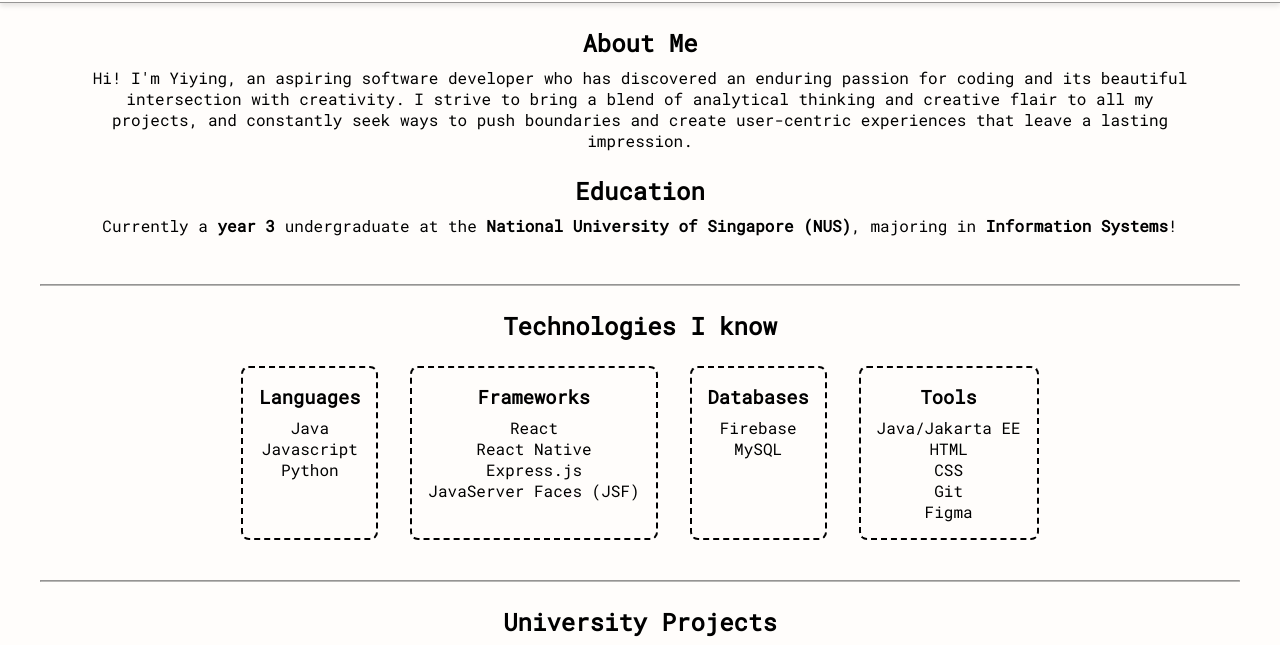
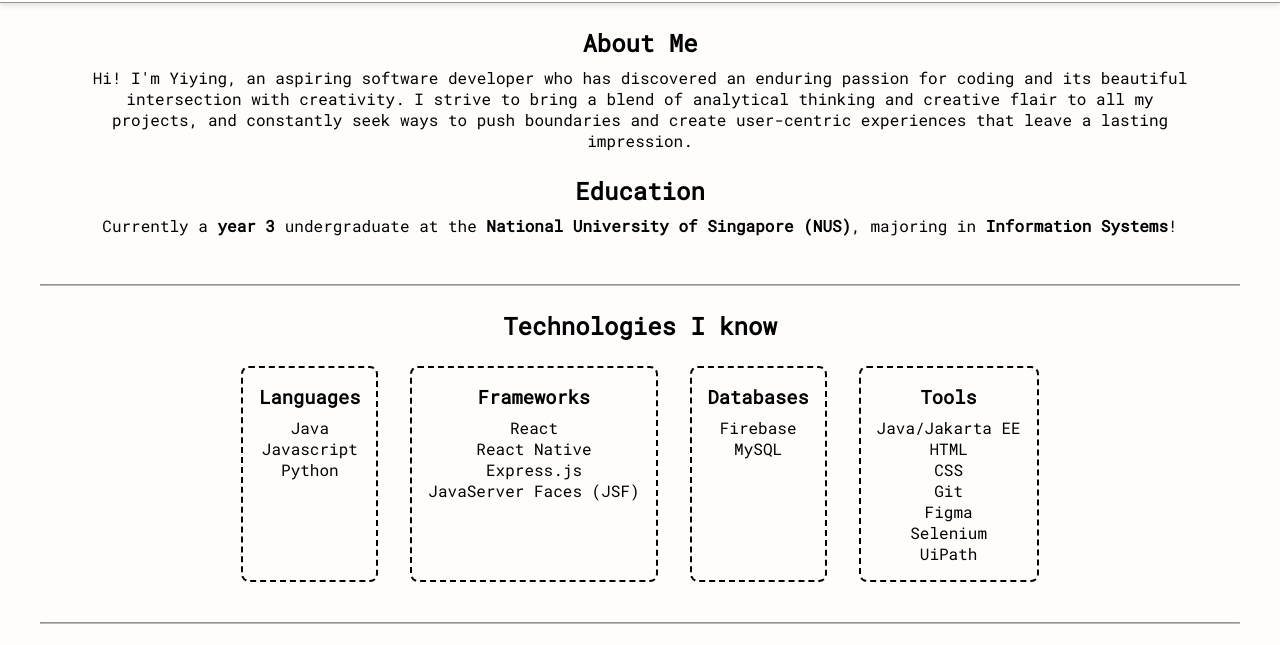
Before and after one commit to yow-yiying/portfolio, a plain HTML site: page index.html in a window 1280 px wide. Shown: the part 78-723 px from the top of the page. Drawn offline with Linux system fonts and the light colour scheme.

Commit message:
Added selenium and uipath in tools

```diff
--- a/index.html
+++ b/index.html
@@ -67,6 +67,8 @@
             <li>CSS</li>
             <li>Git</li>
             <li>Figma</li>
+            <li>Selenium</li>
+            <li>UiPath</li>
           </ul>
         </div>
       </div>
```
